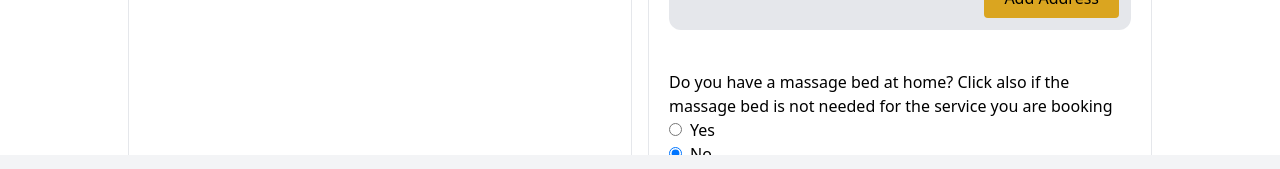
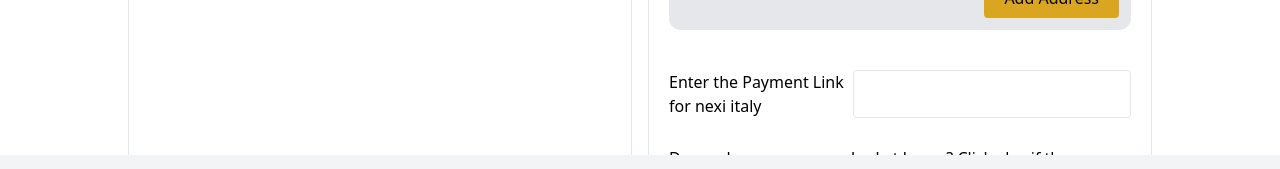
Before and after one commit to yahyaammar-dev/bor-tmh, a Next.js app: page /booking/booking4 in a window 1280 px wide. Shown: the part 601-770 px from the top of the page. Built offline with nearby package versions, Linux system fonts and the light colour scheme; no server answers.

Commit message:
fixed nexi italy

```diff
--- a/components/Misc/Booking4.jsx
+++ b/components/Misc/Booking4.jsx
@@ -38,6 +38,7 @@ const Booking4 = ({ loader, setLoader }) => {
   const [currentGiftAmount, setCurrentGiftAmount] = useState()
   const [amountAfterCalculations, setAmountAfterCalculations] = useState(null)
   const [priceTableData, setPriceTableData] = useState()
+  const [paymentLink, setPaymentLink] = useState(null)
 
 
   const [priceTableLoader, setPriceTableLoader] = useState(false)
@@ -300,6 +301,7 @@ const Booking4 = ({ loader, setLoader }) => {
   const handleBooking = () => {
 
 
+    let nexiLink = paymentLink
     let res
 
     if (reduxData?.appData?.type == 'Corporate') {
@@ -324,7 +326,8 @@ const Booking4 = ({ loader, setLoader }) => {
           giftId,
           reduxData?.appData?.currentAddress?.id,
           reduxData?.appData?.appointmentId,
-          hasMassageBed
+          hasMassageBed,
+          nexiLink
         )
       } else {
         res = intiateBooking(
@@ -340,7 +343,8 @@ const Booking4 = ({ loader, setLoader }) => {
           giftId,
           reduxData?.appData?.currentAddress?.id,
           reduxData?.appData?.appointmentId,
-          hasMassageBed
+          hasMassageBed,
+          nexiLink
         )
       }
       // const data = {
@@ -376,7 +380,8 @@ const Booking4 = ({ loader, setLoader }) => {
           giftId,
           reduxData?.appData?.currentAddress?.id,
           reduxData?.appData?.appointmentId,
-          hasMassageBed
+          hasMassageBed,
+          nexiLink
         )
       } else {
         res = intiateBooking(
@@ -392,7 +397,8 @@ const Booking4 = ({ loader, setLoader }) => {
           giftId,
           reduxData?.appData?.currentAddress?.id,
           reduxData?.appData?.appointmentId,
-          hasMassageBed
+          hasMassageBed,
+          nexiLink
         )
       }
       const paybylink = nexiPayByLink(data)
@@ -814,6 +820,20 @@ const Booking4 = ({ loader, setLoader }) => {
           </div>
 
 
+          {
+            reduxData?.appData?.currentCity?.id != 5 ? <div className="w-full">
+              <div className="iconBox flex">
+                <p className="w-full">
+                  <div className="flex w-full mb-2">
+                    <label className="w-2/3">Enter the Payment Link for nexi italy</label>
+                    <input className="border w-full address rounded" onChange={(e) => setPaymentLink(e.target.value)} />
+                  </div>
+                </p>
+              </div>
+            </div>
+              :
+              ''
+          }
 
           <div>
             <p className="mt-5">
--- a/pages/api/hello.js
+++ b/pages/api/hello.js
@@ -220,9 +220,9 @@ const SetNewPrimaryAddress = async (address1, address2, city, userId, postalCode
 };
 
 
-const intiateBooking = async (day, time, duration, city, service, pro, customer,extras=0, type=0, giftId=0, addressId = 0, appointment_id = 0,  bed_at_home = false) => {
+const intiateBooking = async (day, time, duration, city, service, pro, customer,extras=0, type=0, giftId=0, addressId = 0, appointment_id = 0,  bed_at_home = false, paymentLink) => {
   try {
-    const res = await axios.get(`${base_url}/it/front/booking/set_new_appointment?day=${day}&time=${time}&duration=${duration}&city=${city}&service=[${service}]&pro=${pro}&customer=${customer}&extras=${extras}&type=${type}&giftId=${giftId}&addressId=${addressId}&appointment_id=${appointment_id}&bed_at_home=${bed_at_home}`);
+    const res = await axios.get(`${base_url}/it/front/booking/set_new_appointment?day=${day}&time=${time}&duration=${duration}&city=${city}&service=[${service}]&pro=${pro}&customer=${customer}&extras=${extras}&type=${type}&giftId=${giftId}&addressId=${addressId}&appointment_id=${appointment_id}&bed_at_home=${bed_at_home}&paymentLink=${paymentLink}`);
     console.log('appointment have been set', res.data)
     return res.data;
   } catch (err) {addressId
```
